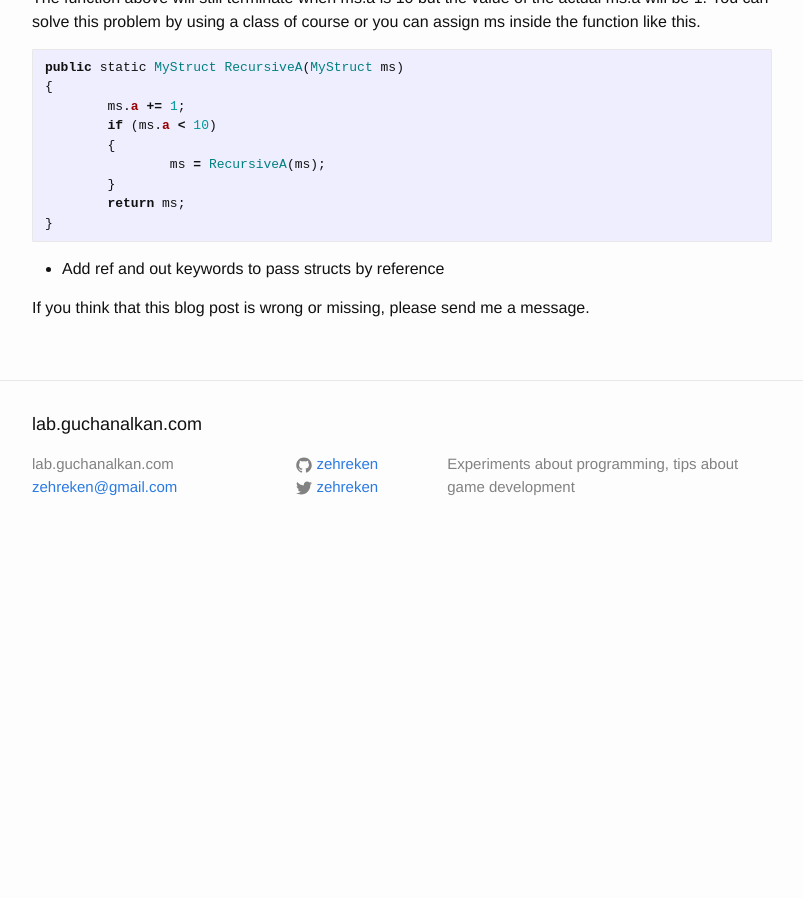
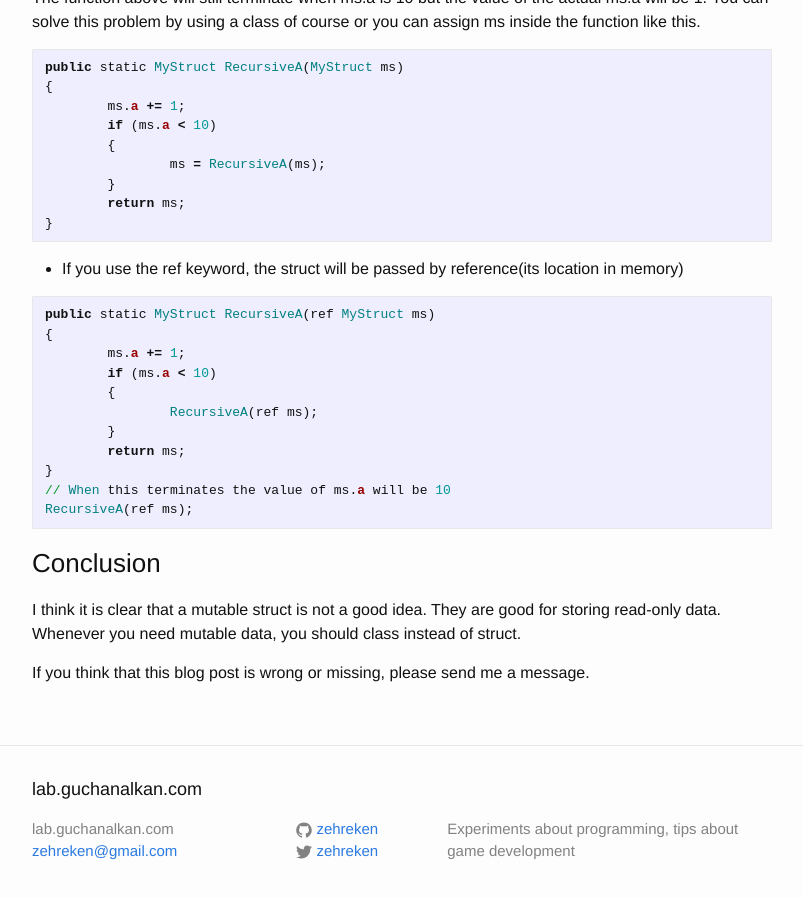
Before and after one commit to zehreken/zehreken.github.io, a Jekyll site: the page built from _posts/2018-04-08-struct-vs-class-dotnet.markdown, in a window 1280 px wide and 900 px high, scrolled down 1101 px. Shown: the whole window, without its empty margins (238-1041 px from the left). Built offline with Jekyll 4.4.1, drawn with Linux system fonts in a browser that asks for light colours; before the commit the page ends 1659 px from its top, so only the background shows below that.

Commit message:
Update post

```diff
--- a/_posts/2018-04-08-struct-vs-class-dotnet.markdown
+++ b/_posts/2018-04-08-struct-vs-class-dotnet.markdown
@@ -61,6 +61,23 @@ public static MyStruct RecursiveA(MyStruct ms)
 }
 {% endhighlight %}
 
-* Add ref and out keywords to pass structs by reference
+* If you use the ref keyword, the struct will be passed by reference(its location in memory)
+{% highlight ruby %}
+public static MyStruct RecursiveA(ref MyStruct ms)
+{
+	ms.a += 1;
+	if (ms.a < 10)
+	{
+		RecursiveA(ref ms);
+	}
+	return ms;
+}
+// When this terminates the value of ms.a will be 10
+RecursiveA(ref ms);
+{% endhighlight %}
+
+### Conclusion
+
+I think it is clear that a mutable struct is not a good idea. They are good for storing read-only data. Whenever you need mutable data, you should class instead of struct.
 
 If you think that this blog post is wrong or missing, please send me a message.
```
